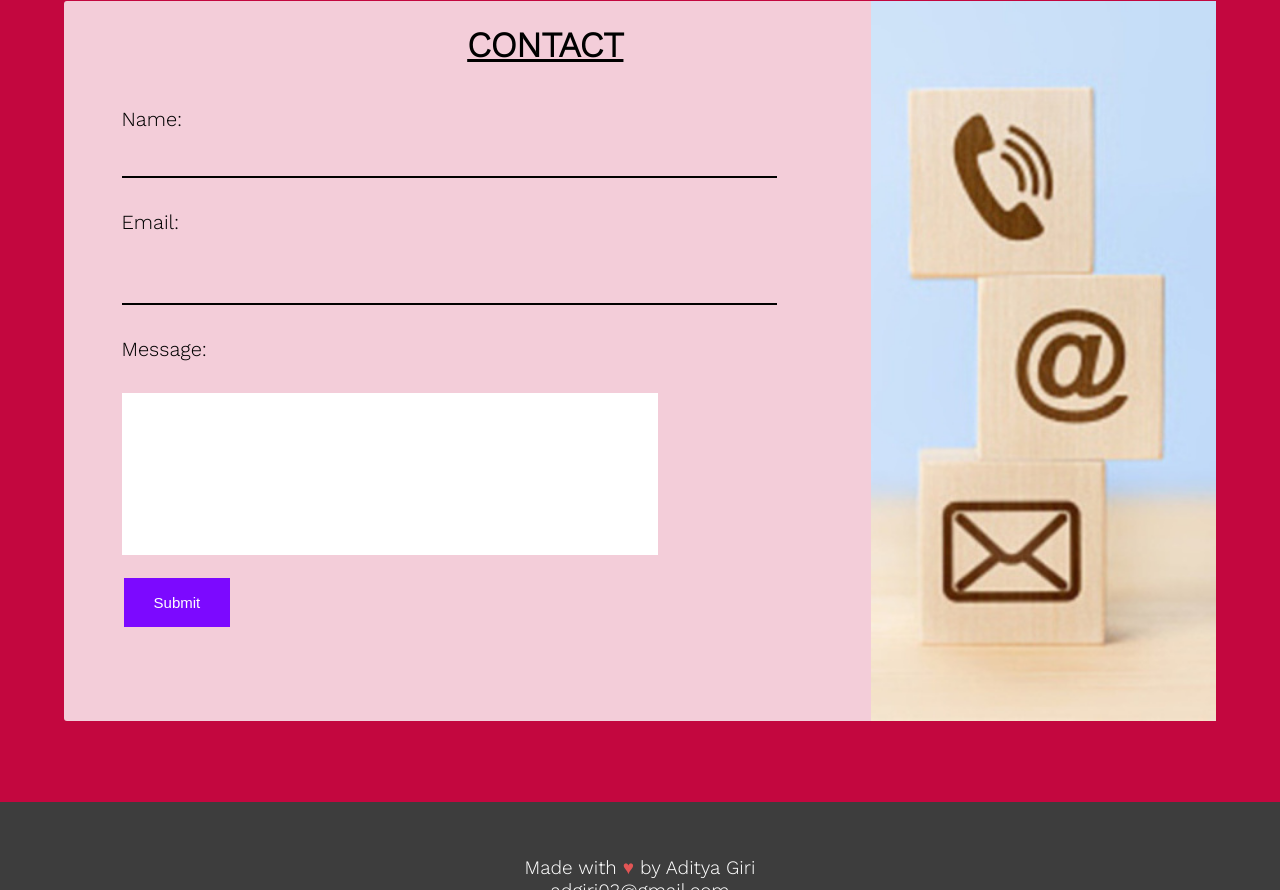
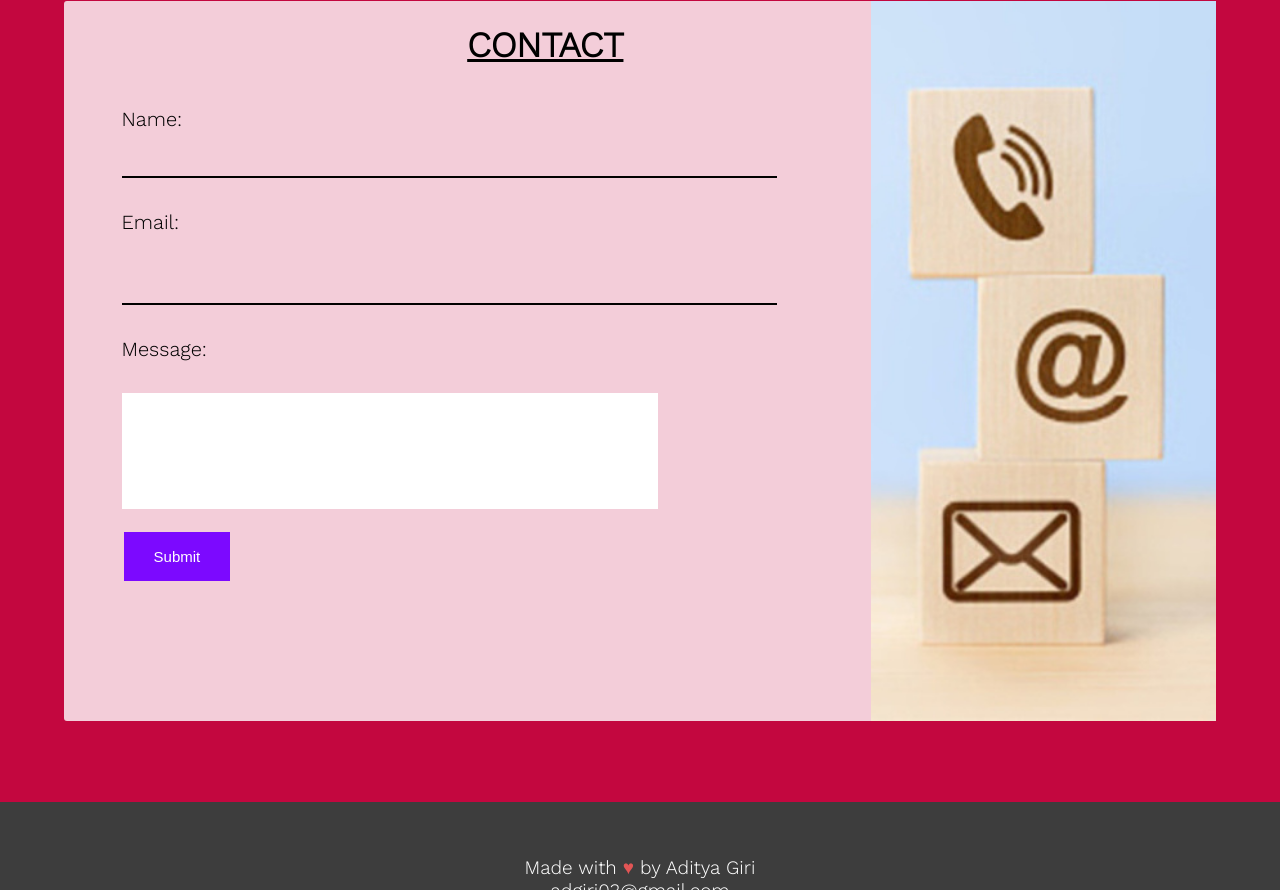
Before and after one commit to Aditya-giri03/My-Portfolio-website, a plain HTML site: page index.html in a window 1280 px wide. Shown: the part 1985-2875 px from the top of the page. Drawn offline with nearby package versions, Linux system fonts and the light colour scheme.

Commit message:
Update index.html

```diff
--- a/index.html
+++ b/index.html
@@ -103,7 +103,7 @@
             <label for="email">Email:</label><br><br>
             <input type="text" id="email" name="email" size="50"><br><br>
             <label for="message">Message:</label><br><br>
-            <textarea name="message" rows="6" cols="40"></textarea><br>
+            <textarea name="message" rows="4" cols="40"></textarea><br>
             <input type="submit" value="Submit">
            </form>
 
```
